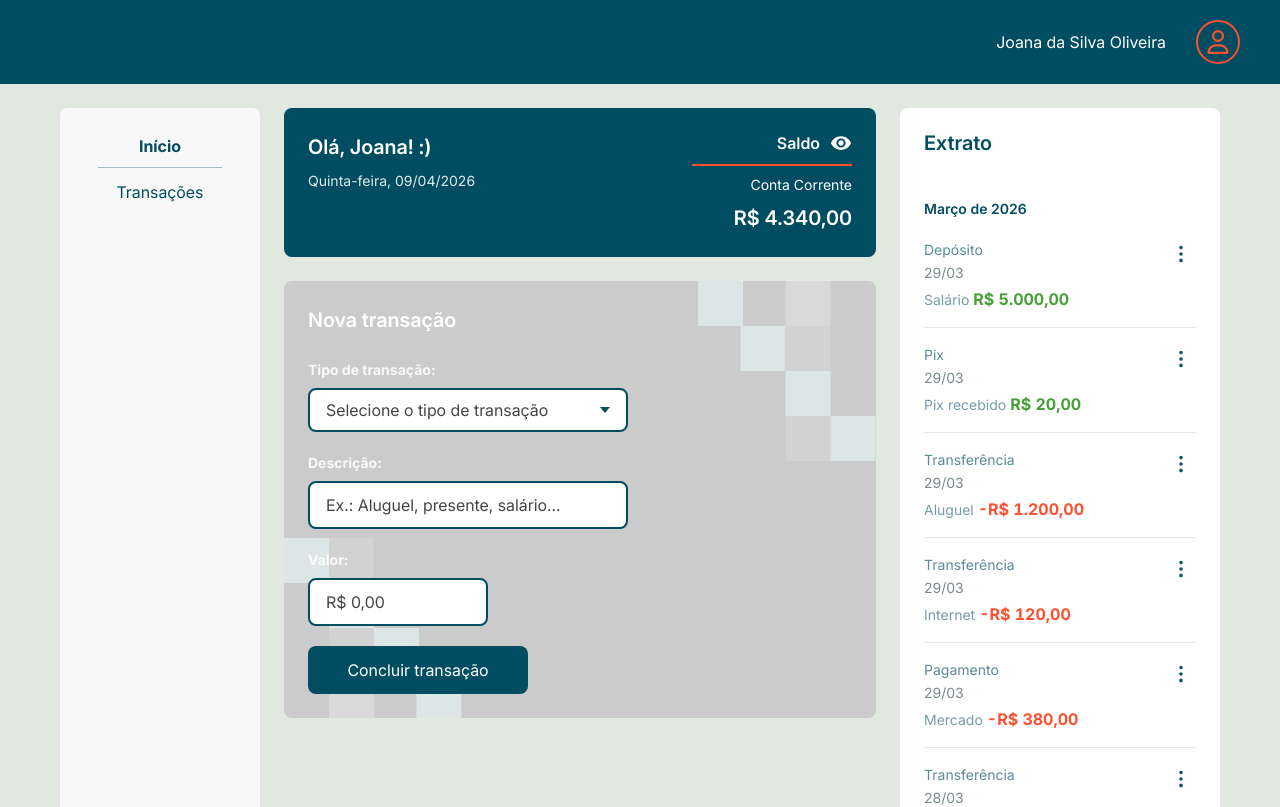
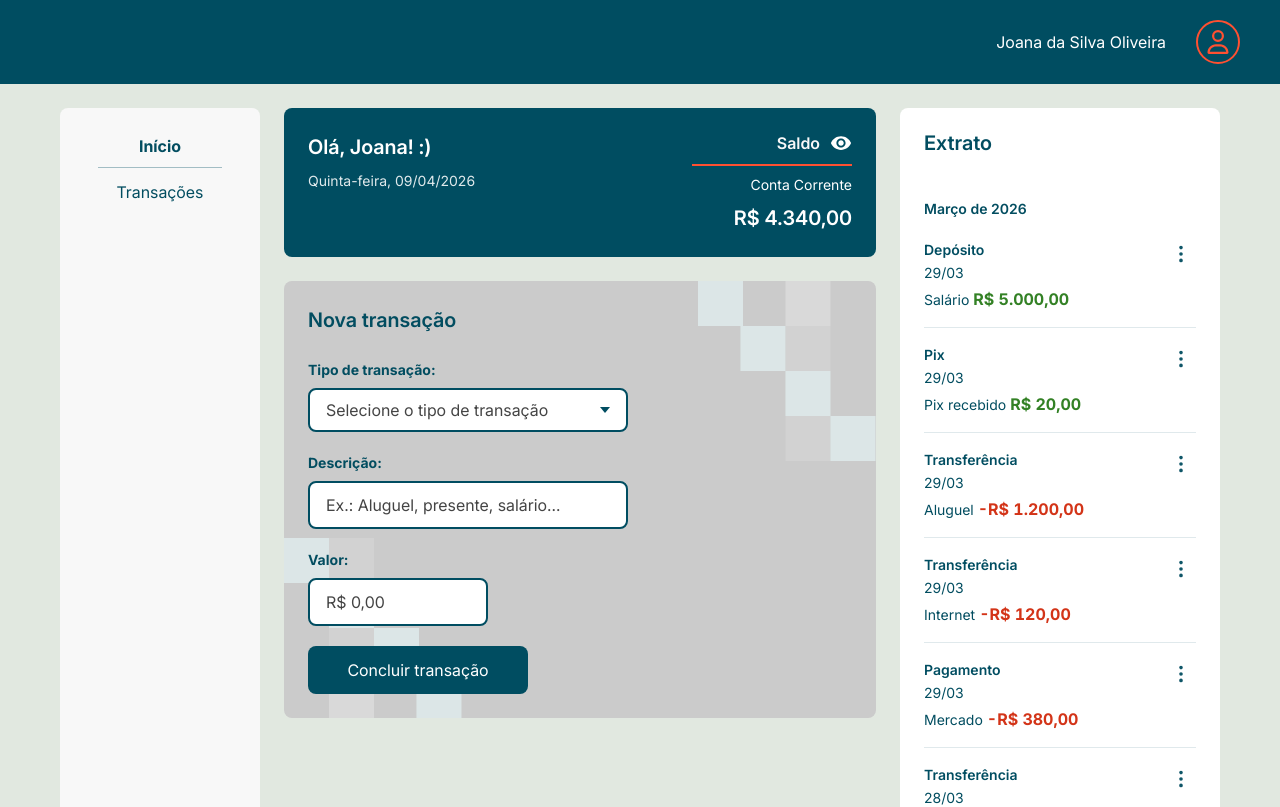
Before and after one commit to bytebank-postech/bytebank-app, a Next.js app: page / in a window 1280 px wide. Shown: the top 807 px of the page. Built offline with nearby package versions, Linux system fonts and the light colour scheme.

Commit message:
chore: acessibilidade

```diff
--- a/src/app/page.module.scss
+++ b/src/app/page.module.scss
@@ -172,7 +172,7 @@
   font-size: 14px;
   font-weight: 700;
   line-height: 150%;
-  color: rgba(255, 255, 255, 0.88);
+  color: $typography-active;
 }
 
 .selectFull {
--- a/src/app/page.tsx
+++ b/src/app/page.tsx
@@ -349,15 +349,16 @@ export default function Home() {
           <form className={styles.formInner} onSubmit={handleNewTransaction}>
             <Typography
               variant="title-lg"
-              color="white"
+              color="active"
               weight="bold"
               classname={styles.formTitle}
             >
               Nova transação
             </Typography>
             <div className={styles.fieldGroup}>
-              <span className={styles.labelMuted}>Tipo de transação:</span>
+              <label className={styles.labelMuted}>Tipo de transação:</label>
               <Select
+                id="tipoTransacao"
                 className={`${styles.selectFull} ${styles.formSelect}`}
                 placeholder="Selecione o tipo de transação"
                 options={transactionFormOptions}
@@ -367,8 +368,11 @@ export default function Home() {
               />
             </div>
             <div className={styles.fieldGroup}>
-              <span className={styles.labelMuted}>Descrição:</span>
+              <label className={styles.labelMuted} htmlFor="descTransacao">
+                Descrição:
+              </label>
               <Input
+                id="descTransacao"
                 paddingSize="large"
                 type="text"
                 placeholder="Ex.: Aluguel, presente, salário…"
@@ -380,8 +384,11 @@ export default function Home() {
               />
             </div>
             <div className={styles.fieldGroup}>
-              <span className={styles.labelMuted}>Valor:</span>
+              <label className={styles.labelMuted} htmlFor="valorTransacao">
+                Valor:
+              </label>
               <Input
+                id="valorTransacao"
                 paddingSize="large"
                 type="text"
                 inputMode="decimal"
--- a/src/components/ui/PopupMenu/PopupMenu.tsx
+++ b/src/components/ui/PopupMenu/PopupMenu.tsx
@@ -50,6 +50,7 @@ export default function PopupMenu({
     <div ref={rootRef} className={getClassnames(styles.root, classname)}>
       {trigger === 'kebab' ? (
         <button
+          aria-label="Ações"
           type="button"
           className={styles.kebab}
           aria-haspopup="menu"
@@ -61,6 +62,7 @@ export default function PopupMenu({
         </button>
       ) : (
         <button
+          aria-label="Ações"
           type="button"
           className={styles.kebab}
           aria-haspopup="menu"
--- a/src/components/ui/TransactionItem/TransactionItem.module.scss
+++ b/src/components/ui/TransactionItem/TransactionItem.module.scss
@@ -99,16 +99,16 @@
 }
 
 .typeText {
-  color: rgba(2, 77, 96, 0.65);
+  color: $primary;
 }
 
 .dateText {
-  color: #7a8a8c;
+  color: $typography-active;
   flex-shrink: 0;
 }
 
 .nameText {
-  color: rgba(2, 77, 96, 0.55);
+  color: $typography-active;
   margin-bottom: 4px;
   margin-right: 4px;
 }
--- a/src/components/ui/TransactionItem/TransactionItem.tsx
+++ b/src/components/ui/TransactionItem/TransactionItem.tsx
@@ -43,7 +43,11 @@ export default function TransactionItem({
           {menuPlacement === 'home-stacked-date' ? (
             <>
               <div className={styles.leftStack}>
-                <Typography variant="body-sm" classname={styles.typeText}>
+                <Typography
+                  variant="body-sm"
+                  weight="bold"
+                  classname={styles.typeText}
+                >
                   {type}
                 </Typography>
                 <Typography variant="body-sm" classname={styles.dateText}>
@@ -64,7 +68,11 @@ export default function TransactionItem({
             </>
           ) : menuPlacement === 'inline-right' ? (
             <>
-              <Typography variant="body-sm" classname={styles.typeText}>
+              <Typography
+                variant="body-sm"
+                weight="bold"
+                classname={styles.typeText}
+              >
                 {type}
               </Typography>
               <div className={styles.inlineRight}>
@@ -86,7 +94,11 @@ export default function TransactionItem({
             </>
           ) : (
             <>
-              <Typography variant="body-sm" classname={styles.typeText}>
+              <Typography
+                variant="body-sm"
+                weight="bold"
+                classname={styles.typeText}
+              >
                 {type}
               </Typography>
               <div className={styles.rightTop}>
--- a/src/styles/colors.scss
+++ b/src/styles/colors.scss
@@ -2,10 +2,10 @@ $white: #fff;
 $gray: #cbcbcb;
 
 $primary: #004d61;
-$secondary: #ff5031;
+$secondary: #d33418;
 $tertiary: #dee9ea;
 $disabled-color: #c0c0c0;
-$success: #47a138;
+$success: #338125;
 
 $primary-action: #0a2e36;
 $secondary-action: #d5604c;
```
